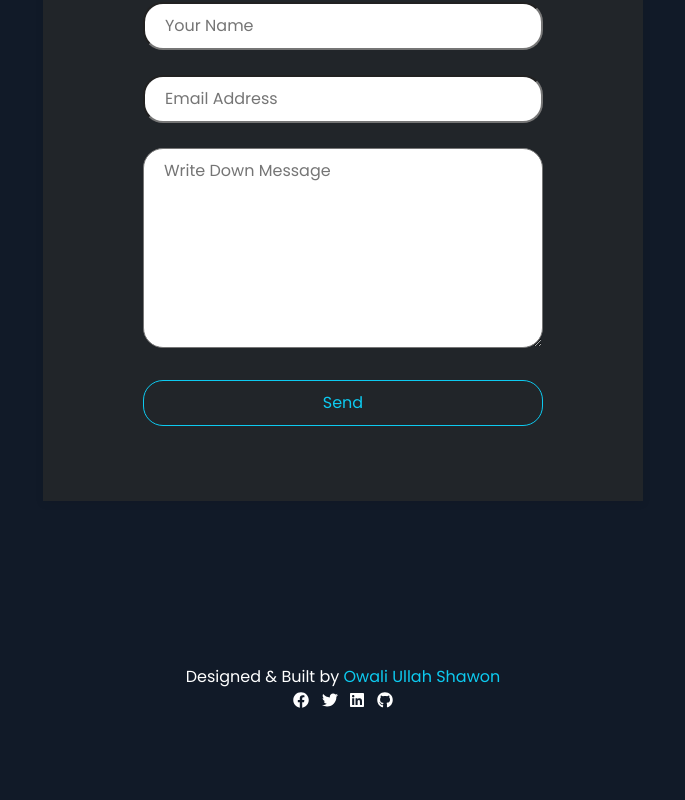
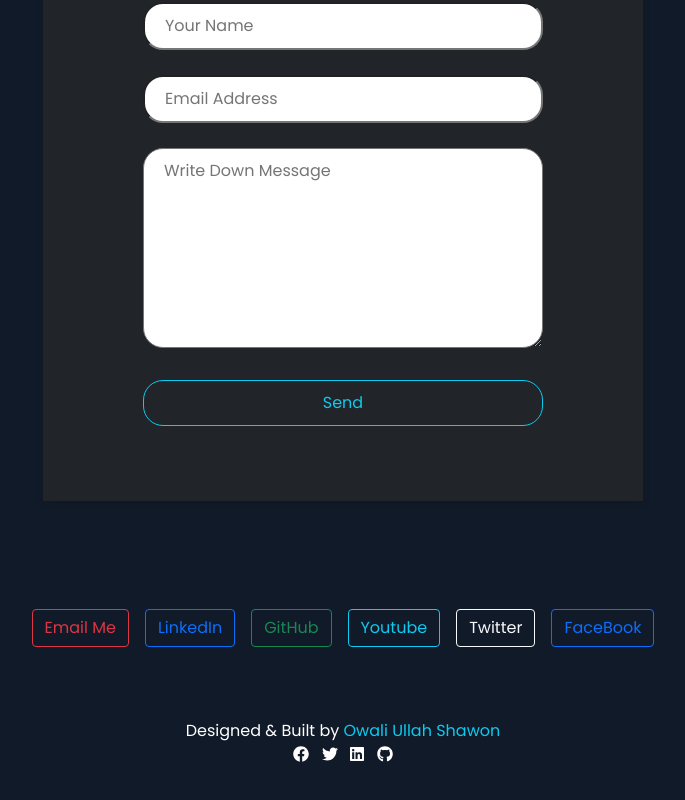
Before and after one commit to OwaliShawon/owali-ullah-shawon, a React (Create React App) app: page /connect in a window 1280 px wide. Shown: the part 508-1308 px from the top of the page, without its empty margins (297-982 px from the left). Before the commit the page ends 1269 px from the top, so only its background shows below. Built offline with nearby package versions, Linux system fonts and the light colour scheme; a web font is replaced by a local one.

Commit message:
_redirects added on public folder, SocialMore component added

```diff
--- a/src/assets/data/about.json
+++ b/src/assets/data/about.json
@@ -5,7 +5,7 @@
 			"name": "Owali Ullah Shawon",
 			"aboutTitle": "ABOUT ME",
 			"aboutSubTitle": "Software Engineer",
-			"aboutDescription": "Developed specialized skills via years of exposure in various locations and endeavours to be the greatest connection between the analyst and the technologist. Would like to work on a project topic and make a significant contribution to the area of computing science. When it comes to addressing difficulties swiftly and effectively, I am most inspired and passionate, and I am eager to take the next important step in my career.",
+			"aboutDescription": "Developed specialized skills via years of exposure in various locations and endeavour to be the greatest connection between the analyst and the technologist. Would like to work on a project topic and make a significant contribution to the area of computing science. When it comes to addressing difficulties swiftly and effectively, I am most inspired and passionate, and I am eager to take the next important step in my career.",
 			"birthDay": "20 December 1997",
 			"Residence": "Bangldesh",
 			"Address": "Jatrabari, Dhaka, Bangladesh",
--- a/src/components/ContactForm/ContactForm.js
+++ b/src/components/ContactForm/ContactForm.js
@@ -22,7 +22,7 @@ const Contact = () => {
         <section>
             <Container>
                 <div className="section-title-text mb-2">
-                    <h1 className="pt-3 text-start pb-3 text-center">CONNECT ME</h1>
+                    <h1 className="pt-3 text-start pb-3 text-center">CONNECT WITH ME</h1>
                 </div>
 
                 <div className='contact-form'>
--- /dev/null
+++ b/src/components/SocialMore/SocialMore.js
@@ -0,0 +1,63 @@
+import React from 'react';
+import { Button, Col, Container, Row } from 'react-bootstrap';
+
+const SocialMore = () => {
+    return (
+        <div>
+            {/* social */}
+            <div>
+                <Container className="contact-jumbotron">
+                    <Row>
+                        <Col className="d-flex justify-content-center flex-wrap">
+                            <div className="m-2">
+                                <a href="mailto:owali.shawon@gmail.com" target="_blank" rel="noopener noreferrer">
+                                    <Button variant="outline-danger" title="owali.shawon@gmail.com">
+                                        <i className="fas fa-envelope-square"></i> Email Me
+                                    </Button>
+                                </a>
+                            </div>
+                            <div className="m-2">
+                                <a href="linkedin.com/in/owalishawon/" target="_blank" rel="noopener noreferrer">
+                                    <Button variant="outline-primary" title="Visit my LinkenIn">
+                                        <i className="fab fa-linkedin"></i> LinkedIn
+                                    </Button>
+                                </a>
+                            </div>
+
+                            <div className="m-2">
+                                <a href="https://github.com/OwaliShawon" target="_blank" rel="noopener noreferrer">
+                                    <Button variant="outline-success" title="My other projects">
+                                        <i className="fab fa-github-square"></i> GitHub
+                                    </Button>
+                                </a>
+                            </div>
+                            <div className="m-2">
+                                <a href="https://www.youtube.com/user/oshawon" target="_blank" rel="noopener noreferrer">
+                                    <Button id="youtube-btn" variant="outline-info" title="Lets code together!">
+                                        <i class="fab fa-youtube"></i> Youtube
+                                    </Button>
+                                </a>
+                            </div>
+                            <div className="m-2">
+                                <a href="https://twitter.com/OwaliShawon" target="_blank" rel="noopener noreferrer">
+                                    <Button variant="outline-light" title="Tweets are welcomed!">
+                                        <i className="fab fa-twitter"></i> Twitter
+                                    </Button>
+                                </a>
+                            </div>
+                            <div className="m-2">
+                                <a href="https://www.facebook.com/OwaliShawon/" target="_blank" rel="noopener noreferrer">
+                                    <Button variant="outline-primary" title="Say hello on FB">
+                                        <i className="fab fa-facebook-square"></i> FaceBook
+                                    </Button>
+                                </a>
+                            </div>
+                        </Col>
+                    </Row>
+                </Container>
+            </div>
+        </div>
+    );
+};
+
+export default SocialMore;
--- a/src/pages/Connect/Connect.js
+++ b/src/pages/Connect/Connect.js
@@ -1,10 +1,12 @@
 import React from 'react';
 import Contact from './../../components/ContactForm/ContactForm';
+import SocialMore from './../../components/SocialMore/SocialMore';
 
 const ConnectPage = () => {
     return (
         <div>
             <Contact></Contact>
+            <SocialMore></SocialMore>
         </div>
     );
 };
```
Also changed, not shown: 1 other file (tests, documents, lock files or other folders).
